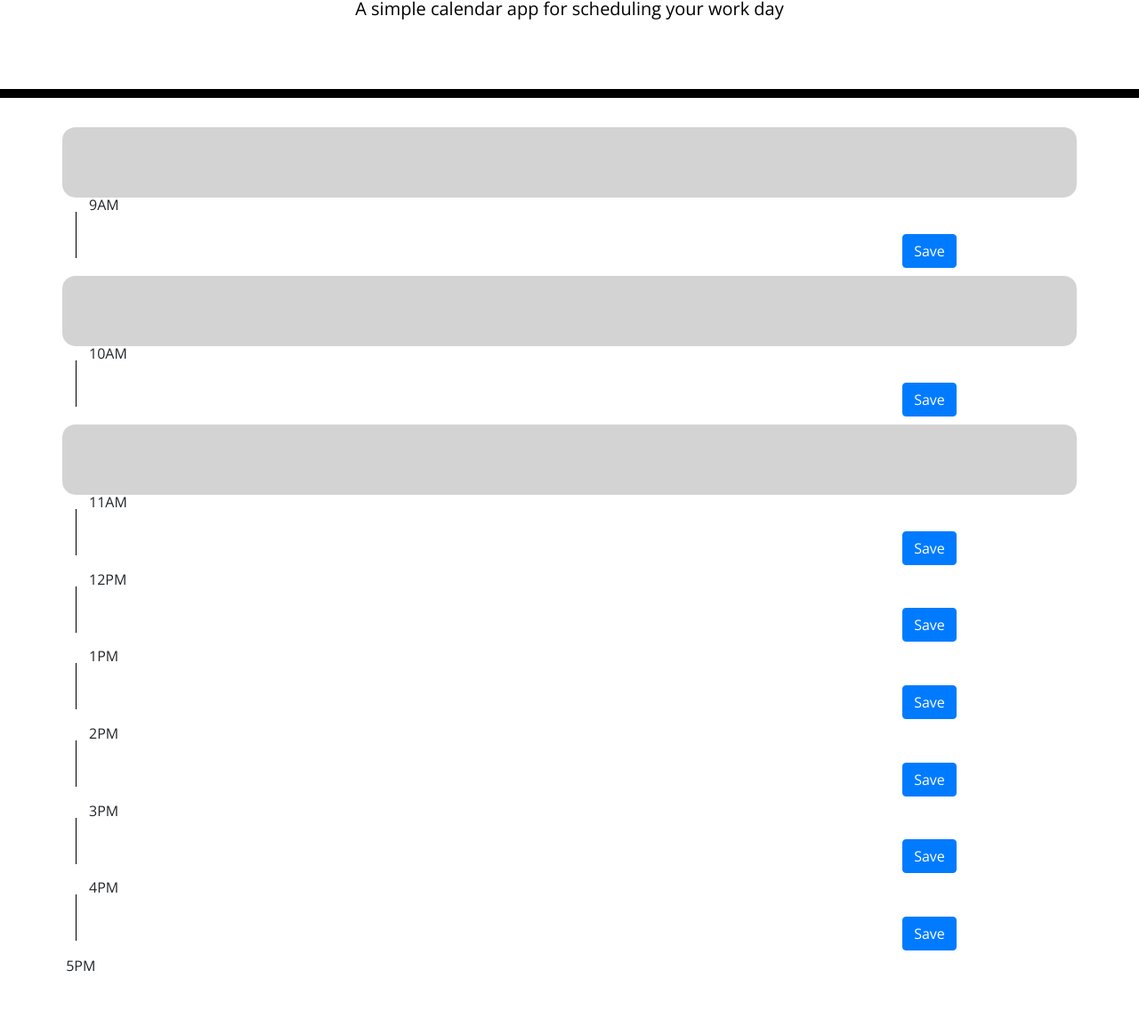
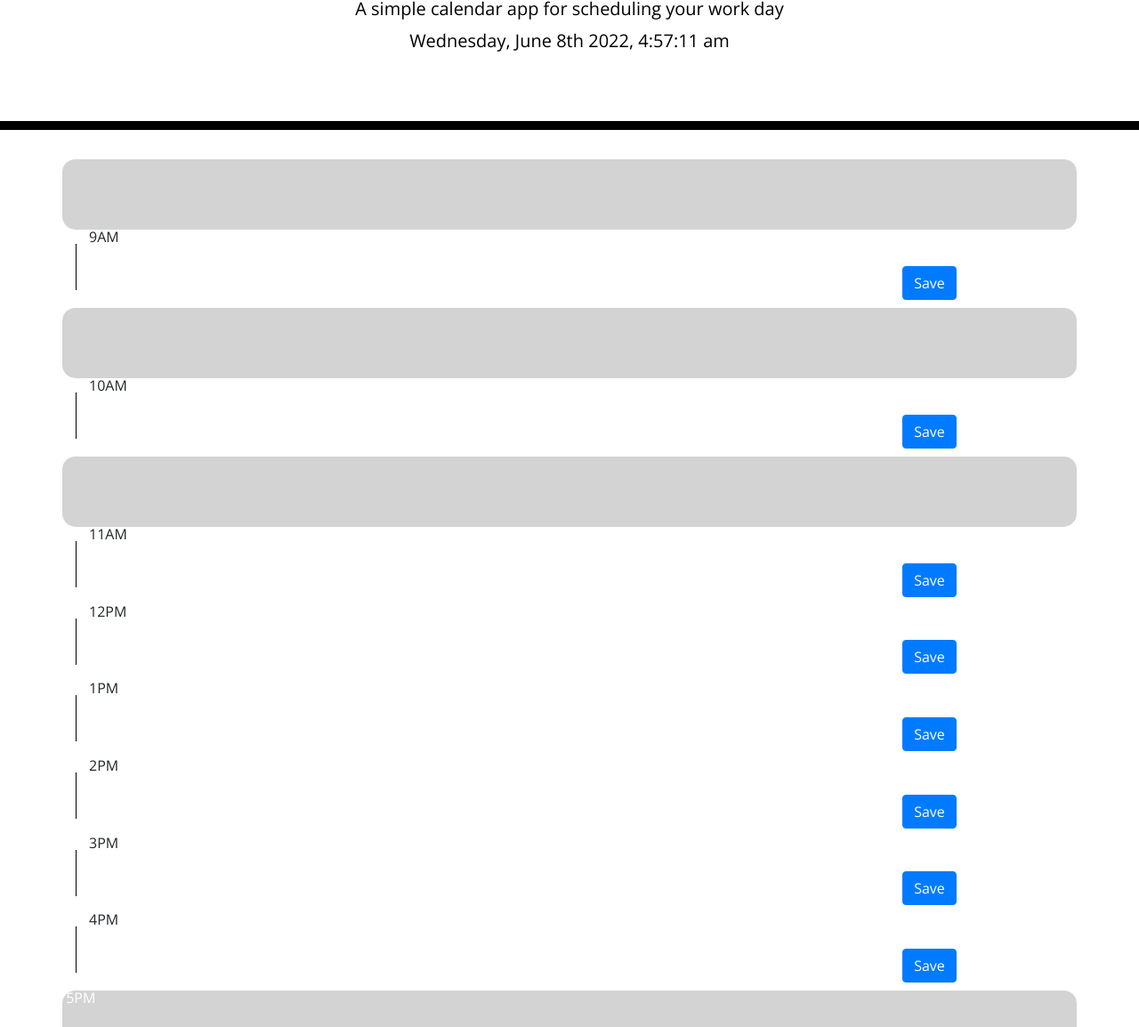
Before and after one commit to onionchop/planner, a plain HTML site: page index.html in a window 1280 px wide. Shown: the part 158-1312 px from the top of the page at 89% size. Drawn offline with nearby package versions, Linux system fonts and the light colour scheme; files that its build step writes are made by us from their sources.

Commit message:
added moment in JS & fixed typo in html

```diff
--- a/assets/js/script.js
+++ b/assets/js/script.js
@@ -0,0 +1,4 @@
+var currentDay = moment().format("dddd, MMMM Do YYYY, h:mm:ss a");
+$("#currDay").text(currentDay);
+
+var rows = document.getElementsByClass('row time-block past');
--- a/index.html
+++ b/index.html
@@ -26,7 +26,7 @@
     <header class="jumbotron">
       <h1 class="display-3">Work Day Scheduler</h1>
       <p class="lead">A simple calendar app for scheduling your work day</p>
-      <p id="currentDay" class="lead"></p>
+      <p id="currDay" class="lead"></p>
     </header>
     <div class="container">
       <!-- Timeblocks go here -->
@@ -70,13 +70,13 @@
        <textarea class="col-md-10 description"></textarea>
        <button type="submit" class="btn btn-primary mb-2">Save</button>
 
-    <div id="hour-17" class="row time-block"> 5PM </div>
+    <div id="hour-17" class="row time-block past"> 5PM </div>
       <textarea class="col-md-10 description"></textarea>
       <button type="submit" class="btn btn-primary mb-2">Save</button>
     </div>
 
     <script src="https://cdnjs.cloudflare.com/ajax/libs/jquery/3.2.1/jquery.min.js"></script>
     <script src="https://cdnjs.cloudflare.com/ajax/libs/moment.js/2.24.0/moment.min.js"></script>
-    <script src-="./assets/js/script.js"></script>
+    <script src="./assets/js/script.js"></script>
   </body>
 </html>
```
